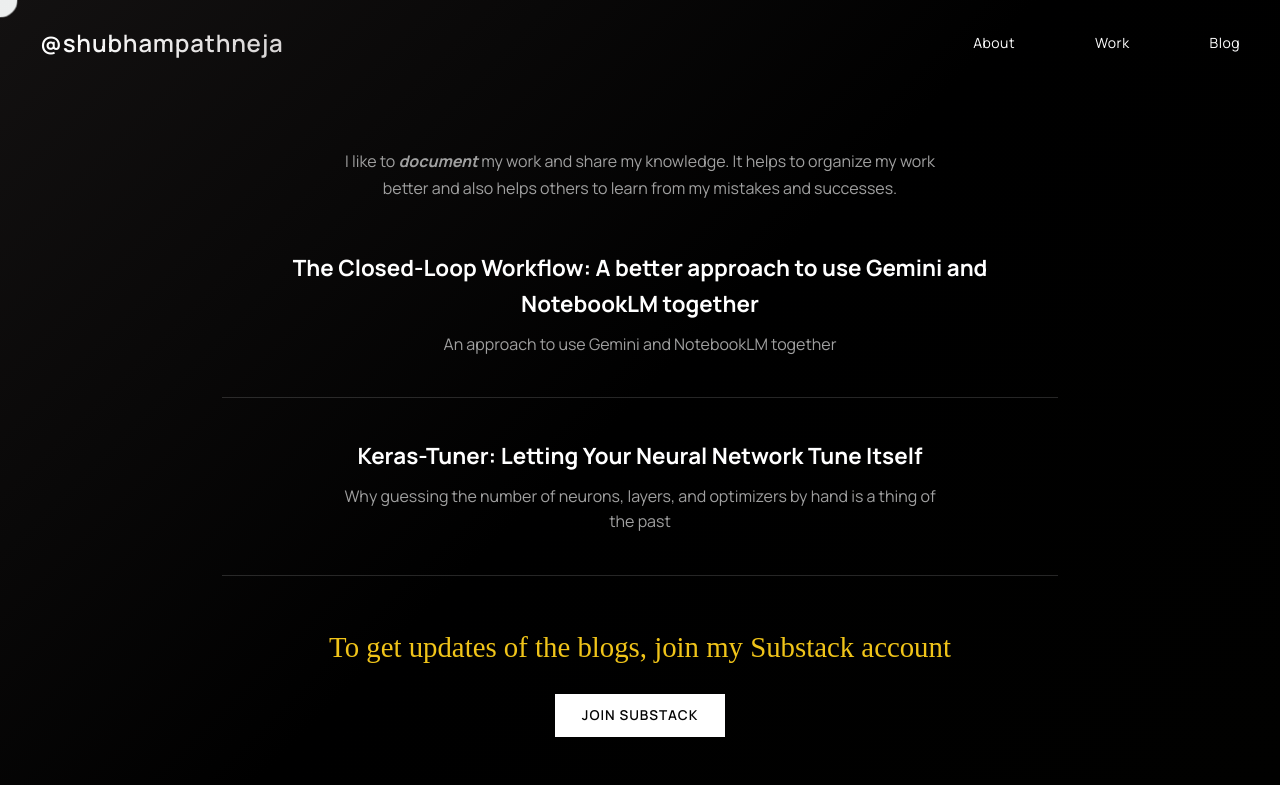
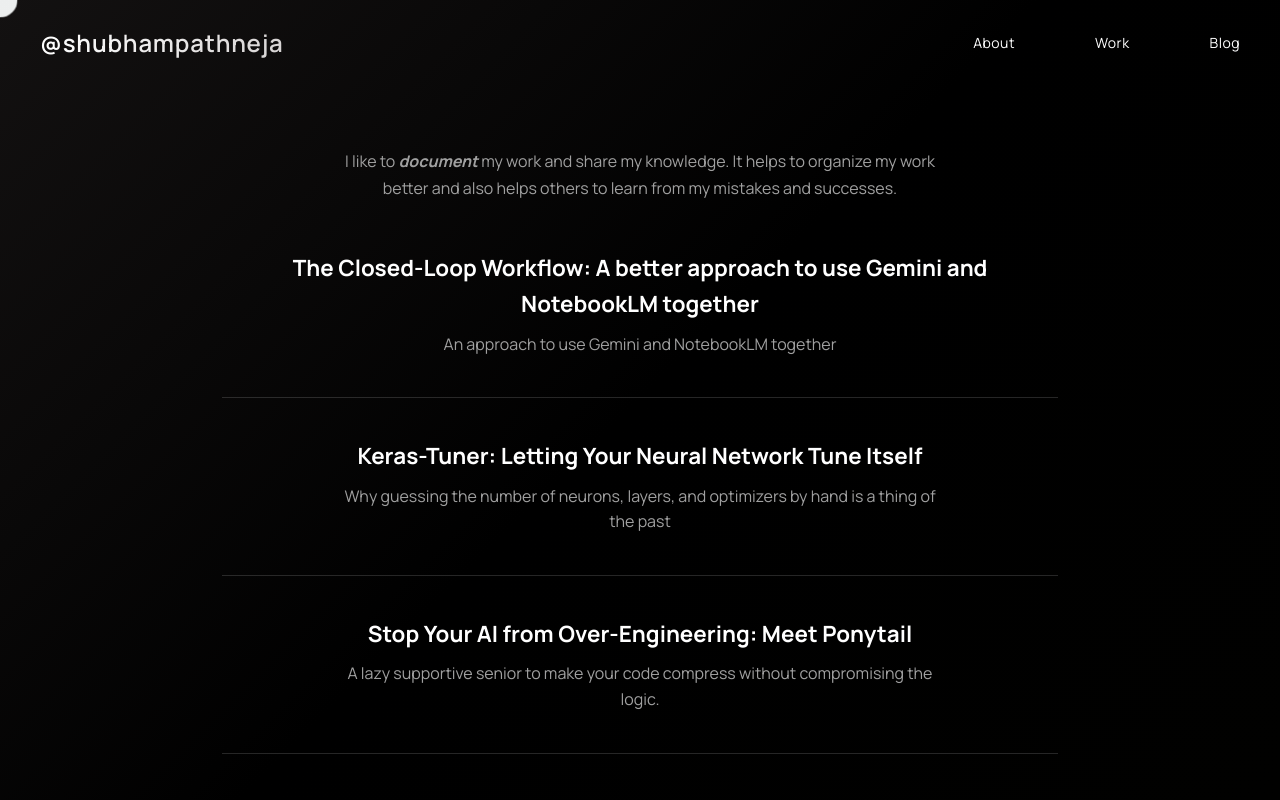
Before and after one commit to Spathneja21/Portfolio, a React (Vite) app: page /blog in a window 1280 px wide. Shown: the top 800 px of the page. Built offline with nearby package versions, Linux system fonts and the light colour scheme; a web font is replaced by a local one.

Commit message:
added the new blog

```diff
--- a/src/data/worksData.js
+++ b/src/data/worksData.js
@@ -160,7 +160,7 @@ LiDAR scans and odometry feed SLAM Toolbox to build a 0.05 m/pixel occupancy gri
 *This makes it ideal for real-time, obstacle-aware in-store navigation.*`,
         tags: ['ROS 2', 'Gazebo', 'SLAM Toolbox', 'Nav2'],
         src: '/elements/ai/ros.png',
-        link: 'https://github.com/ctxnn/Ros-AMR-Mobile-Robot.git'
+        link: 'https://github.com/ctxnn/Ros-AMR-Mobile-Robot/tree/fix-nav2-compatibility'
     },
     {
         id: 28,
@@ -180,6 +180,15 @@ LiDAR scans and odometry feed SLAM Toolbox to build a 0.05 m/pixel occupancy gri
         src: '/elements/blogs/2.png',
         link: 'https://shubhampathneja21.substack.com/p/keras-tuner-letting-your-neural-network'
     },
+    {
+        id: 29,
+        category: 'blogs',
+        title: 'Stop Your AI from Over-Engineering: Meet Ponytail',
+        shortDesc: 'A lazy supportive senior to make your code compress without compromising the logic.',
+        description: `Ponytail is a tool that helps you compress your code without losing the logic. It identifies redundant or overly complex code patterns and suggests simpler alternatives, making your codebase cleaner and more maintainable.`,
+        src: '/elements/blogs/2.png',
+        link: 'https://shubhampathneja21.substack.com/p/stop-your-ai-from-over-engineering'
+    },
 ];
 
 export default works;
```
